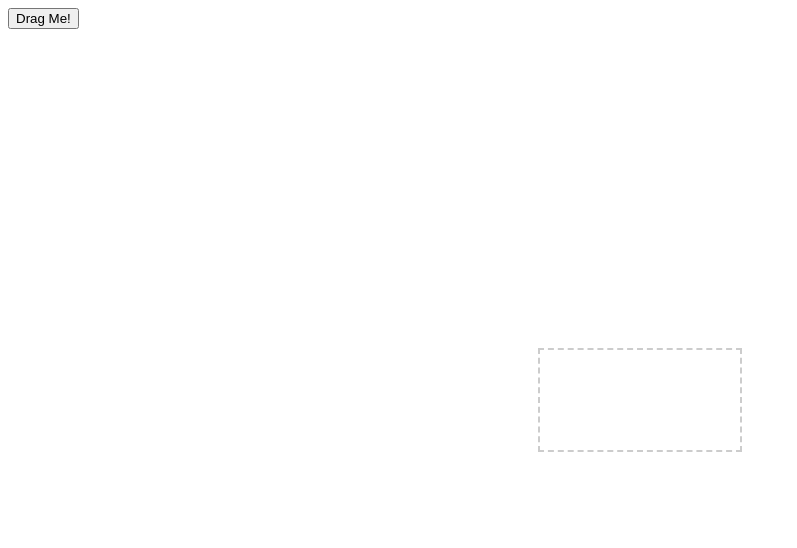
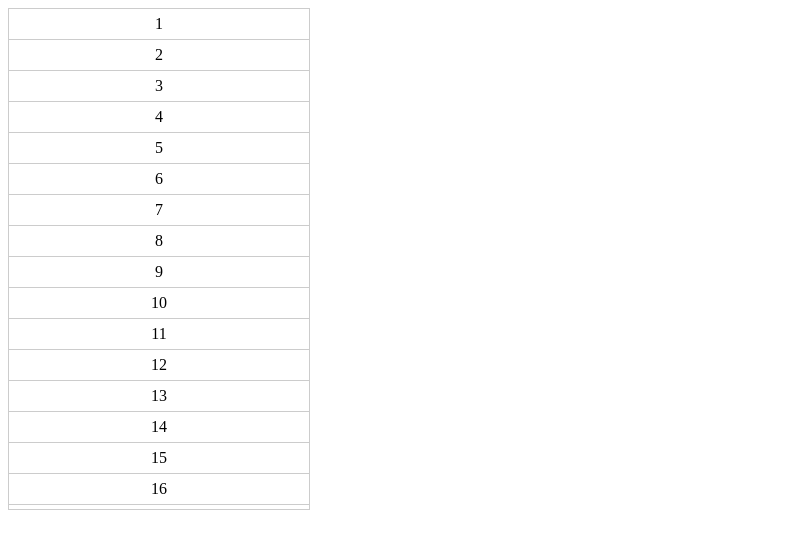
Before and after one commit to vr1Ravi/js-machine-coding, a React (Vite) app in the folder react/: page / in a window 1280 px wide. Shown: the top 548 px of the page, without its empty margins (0-797 px from the left). Built offline with nearby package versions, Linux system fonts and the light colour scheme.

Commit message:
drag sort done

```diff
--- a/react/src/App.jsx
+++ b/react/src/App.jsx
@@ -10,6 +10,7 @@ import DragAndDrop from "./components/DragAndDrop";
 import Toaster from "./components/ToastContainer";
 import ToastExample from "./components/ToastExample";
 import ToggleArrayItem from "./components/ToggleArrayItem";
+import SortableList from "./components/SortableList";
 
 function App() {
   return (
@@ -31,7 +32,8 @@ function App() {
           <PopOver.Content>Hello there</PopOver.Content>
         </PopOver> */}
 
-        <DragAndDrop />
+        {/* <DragAndDrop /> */}
+        <SortableList />
       </div>
     </>
   );
--- /dev/null
+++ b/react/src/components/SortableList/index.jsx
@@ -0,0 +1,99 @@
+import { useState } from "react";
+import "./style.css";
+
+/**
+ *
+ * (0, 0) means the cursor will be at the top-left corner of the drag image during the drag.
+ */
+
+const listInitialData = new Array(100).fill(".").map((_, i) => i + 1);
+function SortableList() {
+  const [list, setList] = useState(listInitialData);
+  const [startIndex, setStartIndex] = useState(-1);
+  const [swapIndex, setSwapIndex] = useState(-1);
+  const [dragPosition, setDragPosition] = useState("top");
+
+  const reset = () => {
+    setStartIndex(-1);
+    setSwapIndex(-1);
+  };
+
+  const handleDragStart = (e, i) => {
+    setStartIndex(i);
+    const originalRow = e.currentTarget;
+    e.dataTransfer.effectAllowed = "link";
+
+    // clone original image
+    const drawImage = originalRow.cloneNode(true);
+    drawImage.style.position = "absolute";
+    drawImage.style.pointerEvents = "none";
+    drawImage.style.opacity = "0.8";
+    drawImage.style.transform = "scale(1.2";
+    drawImage.style.backgroundColor = "red";
+    drawImage.style.width = "200px";
+    drawImage.style.top = "-1000px";
+    drawImage.style.left = "-1000px";
+
+    document.body.appendChild(drawImage);
+    e.dataTransfer.setDragImage(drawImage, 0, 0);
+
+    // Remove it from the dom
+    setTimeout(() => {
+      document.body.removeChild(drawImage);
+    }, 0);
+  };
+  const handleDrop = () => {
+    const factor = dragPosition === "top" ? 0 : 1;
+    const dropIndex = swapIndex + factor;
+    setList(swapArrayItems(list, startIndex, dropIndex));
+  };
+
+  function swapArrayItems(arr, currentIndex, swapIndex) {
+    const newArr = [...arr];
+    const [item] = newArr.splice(currentIndex, 1);
+    newArr.splice(swapIndex, 0, item);
+    return newArr;
+  }
+
+  const handleDragOver = (e, i) => {
+    e.preventDefault();
+
+    const rect = e.currentTarget.getBoundingClientRect();
+    const midPoint = rect.top + rect.height / 2;
+    if (e.clientY < midPoint) {
+      setDragPosition("top");
+    } else {
+      setDragPosition("bottom");
+    }
+    setSwapIndex(i);
+  };
+  return (
+    <div className="sortable-list">
+      {list.map((item, i) => {
+        let classes = "list-item";
+
+        if (startIndex === i) classes += " grabbing";
+        if (swapIndex === i) classes += " dropzone";
+
+        return (
+          <div
+            onDragStart={(e) => handleDragStart(e, i)}
+            onDragEnd={reset}
+            onDragOver={(e) => handleDragOver(e, i)}
+            onDrop={() => {
+              reset();
+              handleDrop();
+            }}
+            key={i}
+            className={classes}
+            draggable
+          >
+            {item}
+          </div>
+        );
+      })}
+    </div>
+  );
+}
+
+export default SortableList;
--- /dev/null
+++ b/react/src/components/SortableList/style.css
@@ -0,0 +1,23 @@
+.sortable-list {
+  display: flex;
+  flex-direction: column;
+  width: 300px;
+  max-height: 500px;
+  overflow-y: scroll;
+  border: 1px solid #ccc;
+}
+.list-item {
+  text-align: center;
+  padding: 6px;
+  border-bottom: 1px solid #ccc;
+  cursor: grab;
+}
+.list-item:active {
+  cursor: grabbing;
+}
+.grabbing {
+  background-color: gray;
+}
+.dropzone {
+  background-color: lightblue;
+}
```
